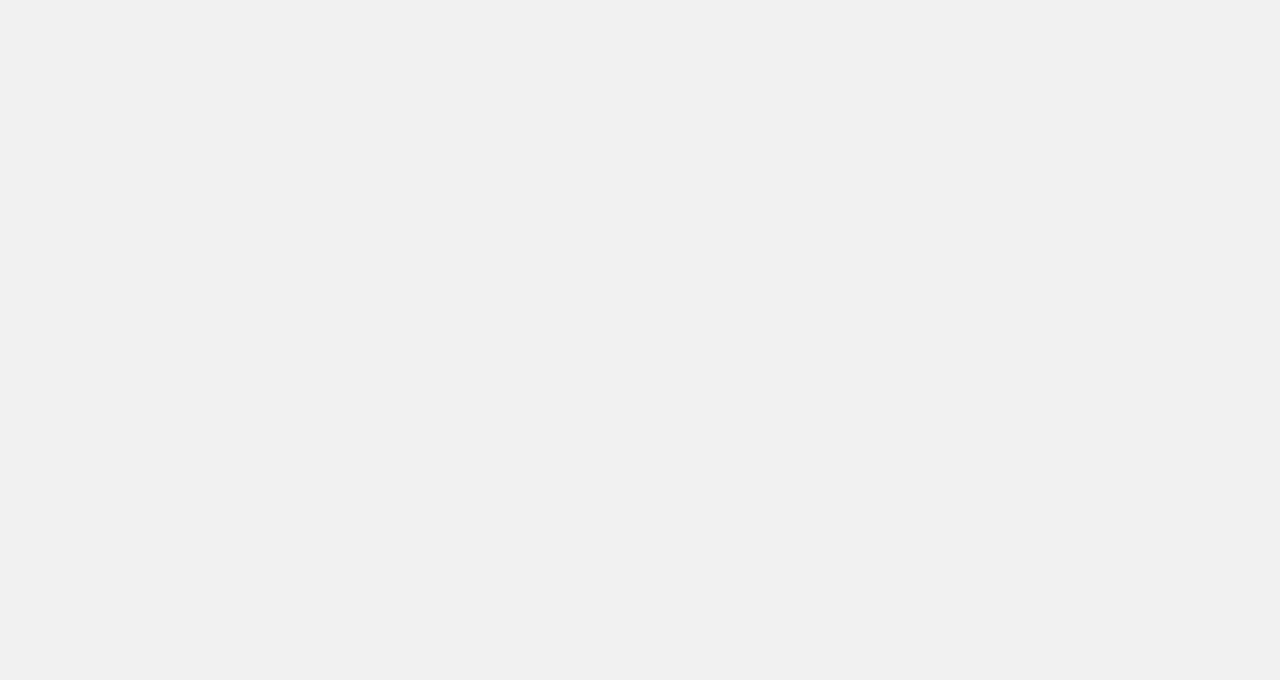
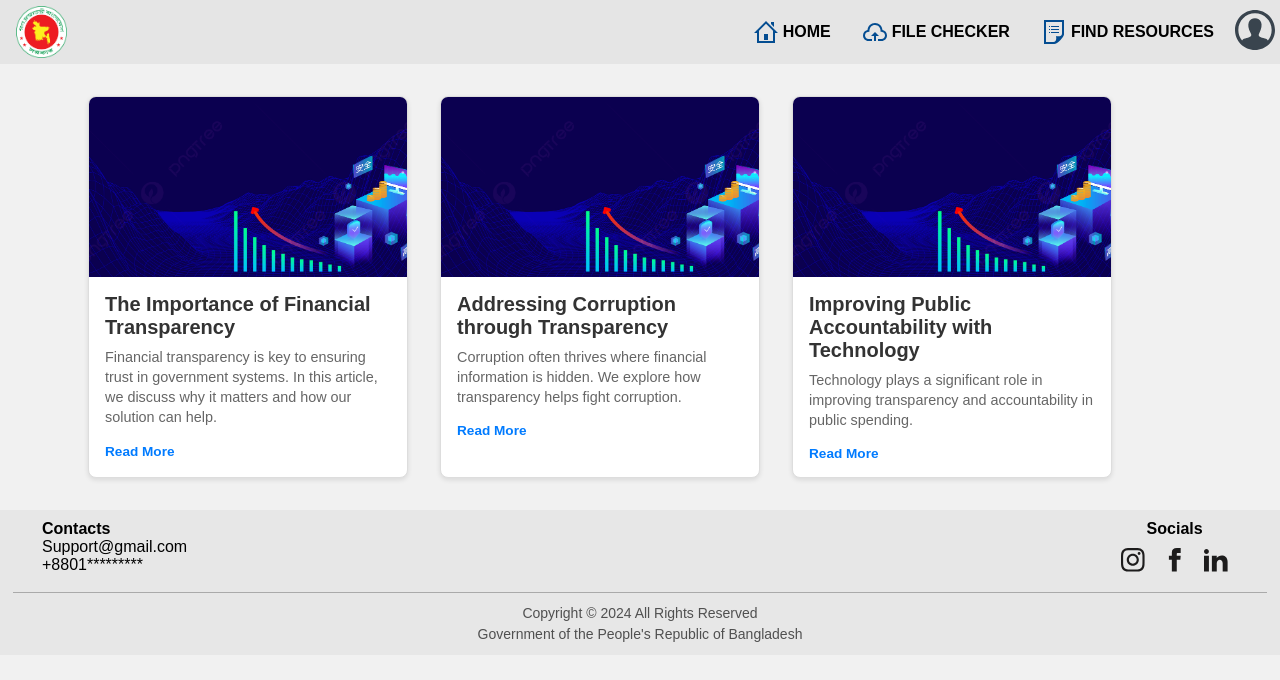
Before and after one commit to Waliulislamnohan/transparency-management-system, a React (Vite) app: page /articles in a window 1280 px wide. Before the commit this address had no page. Shown: the top 680 px of the page. Built offline with nearby package versions, Linux system fonts and the light colour scheme.

Commit message:
added Articles and pages to it

```diff
--- a/src/App.jsx
+++ b/src/App.jsx
@@ -3,9 +3,10 @@ import { useEffect } from "react";
 import { BrowserRouter, Routes, Route, useLocation } from "react-router-dom";
 import Home from "./pages/Home";
 import Budgets from "./pages/budgets";
-import Blogs from './pages/blogs';
+import Articles from './pages/articles';
 import Admin from './pages/admin';
 import Process from './pages/process';
+import Article from "./pages/article";
 
 export default function App() {
 
@@ -25,9 +26,10 @@ export default function App() {
       <Routes>
           <Route index element={<Home />} />
           <Route path="/budgets" element={<Budgets />} />
-          <Route path="/blogs" element={<Blogs />} />
+          <Route path="/articles" element={<Articles />} />
           <Route path="/admin" element={<Admin />} />
           <Route path="/process" element={<Process />} />
+          <Route path="/articles/:id" element={<Article />} />
       </Routes>
         </Wrapper>
     </BrowserRouter>
--- a/src/components/barChart.jsx
+++ b/src/components/barChart.jsx
@@ -14,6 +14,7 @@ export default function BarCh() {
 
   return (
     <>
+      <div className="bar-chart-wrapper">
       <h2 className='chartTitle'>Bangladesh's Annual Budget Overview (in Billions USD)</h2>
       <p className='chartDes'>The progression of Bangladesh's annual budget from 2017 to 2024</p>
        <ResponsiveContainer className="bar-container" width="100%" height={390}>
@@ -33,6 +34,7 @@ export default function BarCh() {
           <Bar dataKey="Budget" fill="#8884d8" activeShape={<Rectangle/>} />
         </BarChart>
       </ResponsiveContainer>
+      </div>
     </>
   );
 }
--- a/src/components/updates.jsx
+++ b/src/components/updates.jsx
@@ -1,39 +1,51 @@
 import React from 'react';
+import { Link } from 'react-router-dom';
 
 export default function Updates() {
+  const articlesData = [
+    {
+      id: 1,
+      title: "Importance of Financial Transparency",
+      date: "12 January 2024",
+      content: "Financial transparency is essential to ensuring public trust in government systems. Learn more about how transparency can help track spending effectively.",
+    },
+    {
+      id: 2,
+      title: "Addressing Corruption",
+      date: "15 January 2024",
+      content: "Corruption thrives where financial information is hidden. By providing transparency, we can help prevent and address corruption in public spending.",
+    },
+    {
+      id: 3,
+      title: "Enhancing Public Trust",
+      date: "20 January 2024",
+      content: "Advancements in technology have enabled better tracking of public spending, ensuring that taxpayer money is spent effectively and with full accountability.",
+    }
+   ]
   return (
     <>
-    <div className="updates-container">
+  <div className="updates-container">
     <div className="updates-header">
       Recent Updates
     </div>
     <div className="updates">
-      <div className="update">
-        <div className="update-title">2024 Reserve update</div>
-        <div className="update-date">16 January 2024</div>
-        <div className="update-content">
-          Get the latest updates on Bangladesh's Foreign Reserves..
-        <a href="#" className="read-more">Read More</a>
+    {articlesData.map((article) => (
+        <div className="update" key={article.id}>
+          <div className="update-title">{article.title}</div>
+          <div className="update-date">{article.date}</div>
+          <div className="update-content">
+            {article.content}
+
+          </div>
+          <Link to={`/articles/${article.id}`} className="read-more">Read More</Link>
         </div>
-      </div>
-      <div className="update">
-        <div className="update-title">New Tax Reports</div>
-        <div className="update-date">12 January 2024</div>
-        <div className="update-content">
-          Learn about the newly released tax reports..
-        <a href="#" className="read-more">Read More</a>
-        </div>
-      </div>
-      <div className="update">
-        <div className="update-title">New Project report</div>
-        <div className="update-date">5 January 2024</div>
-        <div className="update-content">
-          Budgets on the recent mega projects..
-        <a href="#" className="read-more">Read More</a>
-        </div>
-      </div>
+      ))}
+    </div>
+    <div className="view-blogs">
+      <a href="/articles" className="view-blogs-link">See all</a>
     </div>
   </div>
-    </>
+</>
+
   )
 }
--- /dev/null
+++ b/src/css/articles.css
@@ -0,0 +1,68 @@
+.blog-container {
+  display: flex;
+  flex-wrap: wrap;
+  justify-content: center;
+  max-width: 1200px;
+  margin-block: 2rem;
+  gap: 2rem;
+}
+
+.blog-card {
+  display: flex;
+  flex-direction: column;
+  border: 1px solid #ddd;
+  border-radius: 8px;
+  overflow: hidden;
+  background-color: #fff;
+  transition: transform 0.2s, box-shadow 0.2s;
+  max-width: 320px;
+  box-shadow: 0 2px 5px rgba(0, 0, 0, 0.1);
+}
+
+.blog-card:hover {
+  transform: translateY(-5px);
+  box-shadow: 0 4px 10px rgba(0, 0, 0, 0.2);
+}
+
+.blog-image {
+  width: 100%;
+  height: 180px;
+  object-fit: cover;
+}
+
+.blog-content {
+  padding: 16px;
+}
+
+.blog-title {
+  font-size: 1.25rem;
+  color: #333;
+  margin: 0 0 8px;
+  font-weight: bold;
+}
+
+.blog-excerpt {
+  font-size: 0.9rem;
+  color: #666;
+  line-height: 1.4;
+  margin: 0 0 16px;
+}
+
+.blog-footer {
+  display: flex;
+  justify-content: space-between;
+  align-items: center;
+  font-size: 0.85rem;
+}
+
+.blog-read-more {
+  text-decoration: none;
+  color: #007bff;
+  font-weight: bold;
+  transition: color 0.2s;
+}
+
+.blog-read-more:hover {
+  color: #0056b3;
+  text-decoration: underline;
+}
--- a/src/css/charts.css
+++ b/src/css/charts.css
@@ -1,9 +1,3 @@
-.bar-container,
-.bar-container * {
-  position: static;
-  z-index: 1;
-}
-
 .chart{
     margin: 10px 0;
     padding: 10px 0;
--- a/src/css/header.css
+++ b/src/css/header.css
@@ -1,11 +1,12 @@
-
-
 nav{
     display: flex;
+    position: relative;
     justify-content: space-between;
+    width: 100%;
     height:4rem;
     backdrop-filter: blur(10px);
     background: #e5e5e5;
+    z-index: 1000;
   }
 
   .header-logo{
--- /dev/null
+++ b/src/pages/article.jsx
@@ -0,0 +1,93 @@
+import React from 'react';
+import { useParams } from 'react-router-dom';
+
+export default function Article(){
+  const { id } = useParams();
+
+  const articlesData = [
+    {
+      id: 1,
+      title: "The Importance of Financial Transparency",
+      content: [
+        {
+          type: "paragraph",
+          text: "Financial transparency is essential to ensuring public trust in government systems."
+        },
+        {
+          type: "paragraph",
+          text: "It allows citizens to understand how their tax money is spent and to ensure it's used for the public good."
+        },
+        {
+          type: "image",
+          src: "/images/financial-transparency.jpg",
+          alt: "A visual representation of transparency"
+        },
+        {
+          type: "paragraph",
+          text: "Our solution helps track spending in real time, making it easier to monitor and control financial flows."
+        }
+      ]
+    },
+    {
+      id: 2,
+      title: "Addressing Corruption through Transparency",
+      content: [
+        {
+          type: "paragraph",
+          text: "Corruption often thrives in environments where financial information is hidden or manipulated."
+        },
+        {
+          type: "image",
+          src: "/images/corruption.jpg",
+          alt: "A visual representation of corruption"
+        },
+        {
+          type: "paragraph",
+          text: "By providing real-time visibility into public finances, transparency can deter corrupt activities."
+        }
+      ]
+    },
+    {
+      id: 3,
+      title: "Improving Public Accountability with Technology",
+      content: [
+        {
+          type: "paragraph",
+          text: "Advancements in technology have enabled better tracking of public spending, ensuring that taxpayer money is spent effectively and with full accountability."
+        },
+        {
+          type: "image",
+          src: "/images/technology.jpg",
+          alt: "A visual representation of technology in accountability"
+        },
+        {
+          type: "paragraph",
+          text: "With the help of modern data analytics tools, governments can provide real-time financial reports to the public, enhancing trust and reducing the chances of corruption."
+        }
+      ]
+    }
+  ];
+
+
+  const article = articlesData.find((article) => article.id.toString() === id);
+
+  if (!article) {
+    return <div>Article not found</div>;
+  }
+
+  return (
+    <div>
+      <h1>{article.title}</h1>
+      <div>
+        {article.content.map((item, index) => {
+          if (item.type === "paragraph") {
+            return <p key={index}>{item.text}</p>;
+          } else if (item.type === "image") {
+            return <img key={index} src={item.src} alt={item.alt} />;
+          }
+          return null;
+        })}
+      </div>
+    </div>
+  )
+}
--- /dev/null
+++ b/src/pages/articles.jsx
@@ -0,0 +1,57 @@
+import React from 'react';
+import { Link } from 'react-router-dom';
+import Footer from '../components/footer';
+import Header from '../components/header';
+import blog from "../assets/img/blog-img.jpg";
+
+export default function Articles() {
+
+  // Array of article data
+  const articles = [
+    {
+      id: 1,
+      title: "The Importance of Financial Transparency",
+      excerpt: "Financial transparency is key to ensuring trust in government systems. In this article, we discuss why it matters and how our solution can help.",
+      category: "Transparency",
+      image: blog,
+      link: "/articles/1"
+    },
+    {
+      id: 2,
+      title: "Addressing Corruption through Transparency",
+      excerpt: "Corruption often thrives where financial information is hidden. We explore how transparency helps fight corruption.",
+      category: "Corruption",
+      image: blog,
+      link: "/articles/2"
+    },
+    {
+      id: 3,
+      title: "Improving Public Accountability with Technology",
+      excerpt: "Technology plays a significant role in improving transparency and accountability in public spending.",
+      category: "Technology",
+      image: blog,
+      link: "/articles/3"
+    }
+  ];
+
+  return (
+    <>
+      <Header />
+      <div className="blog-container">
+        {articles.map((article) => (
+          <div className="blog-card" key={article.id}>
+            <img className="blog-image" src={article.image} alt="Article Thumbnail" />
+            <div className="blog-content">
+              <h3 className="blog-title">{article.title}</h3>
+              <p className="blog-excerpt">{article.excerpt}</p>
+              <div className="blog-footer">
+                <Link to={article.link} className="blog-read-more">Read More</Link>
+              </div>
+            </div>
+          </div>
+        ))}
+      </div>
+      <Footer />
+    </>
+  );
+}
--- a/src/pages/blogs.jsx
+++ /dev/null
@@ -1,14 +0,0 @@
-import React, { useEffect } from 'react';
-import Footer from '../components/footer';
-import Header from '../components/header';
-
-export default function Blogs() {
-
-  return (
-    <>
-    <Header/>
-    <body style={{ height: '71.6vh' }}></body>
-    <Footer/>
-    </>
-  )
-}
--- a/src/styles.css
+++ b/src/styles.css
@@ -6,6 +6,7 @@
 @import './css/Upload.css';
 @import './css/admin.css';
 @import './css/stepper.css';
+@import './css/articles.css';
 
 
 *{
```
Also changed, not shown: src/css/updates.css (+27 -2 lines), src/assets/img/blog-img.jpg (added).
